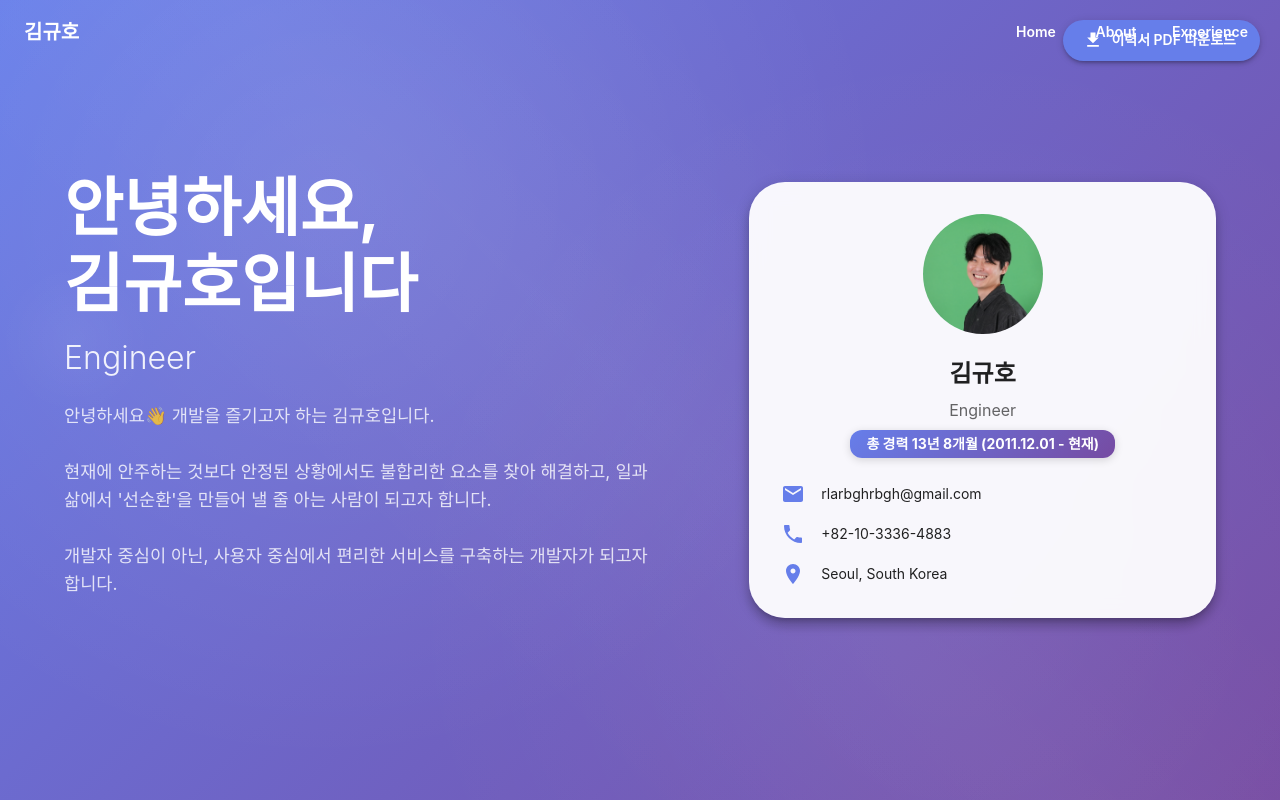
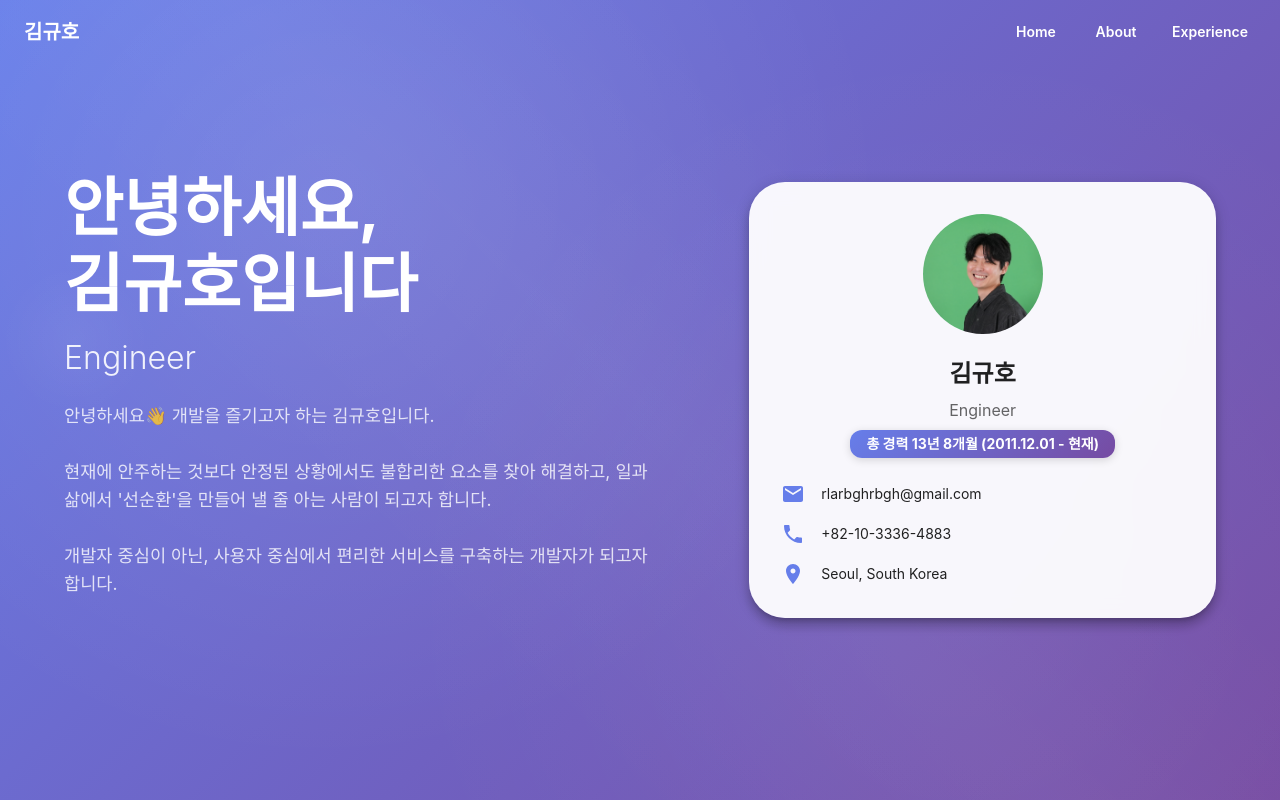
Before and after one commit to kyo-kyo-kp/kyo-resume, a React (Create React App) app: page / in a window 1280 px wide. Shown: the top 800 px of the page. Built offline with nearby package versions, Linux system fonts and the light colour scheme.

Commit message:
Fix PDF download functionality using html2canvas and jsPDF

```diff
--- a/package.json
+++ b/package.json
@@ -17,11 +17,12 @@
     "@types/react": "^19.1.10",
     "@types/react-dom": "^19.1.7",
     "framer-motion": "^12.23.12",
+    "html2canvas": "^1.4.1",
+    "jspdf": "^3.0.1",
     "react": "^19.1.1",
     "react-dom": "^19.1.1",
     "react-router-dom": "^7.8.1",
     "react-scripts": "5.0.1",
-    "react-to-pdf": "^2.0.1",
     "typescript": "^4.9.5",
     "web-vitals": "^2.1.4"
   },
--- a/src/App.tsx
+++ b/src/App.tsx
@@ -1,11 +1,10 @@
-import React, { useRef } from 'react';
+import React from 'react';
 import { ThemeProvider, createTheme } from '@mui/material/styles';
 import { CssBaseline, Box } from '@mui/material';
 import Header from './components/Header';
 import HeroSection from './components/HeroSection';
 import AboutSection from './components/AboutSection';
 import ExperienceSection from './components/ExperienceSection';
-import PDFDownloadButton from './components/PDFDownloadButton';
 import { personalInfo, experiences } from './data/resumeData';
 
 // Material-UI 테마 설정
@@ -78,8 +77,6 @@ const sections = [
 ];
 
 function App() {
-  const resumeRef = useRef<HTMLDivElement>(null);
-
   const handleSectionClick = (sectionId: string) => {
     const element = document.getElementById(sectionId);
     if (element) {
@@ -90,8 +87,7 @@ function App() {
   return (
     <ThemeProvider theme={theme}>
       <CssBaseline />
-      <Box ref={resumeRef} sx={{ minHeight: '100vh' }}>
-        <PDFDownloadButton targetRef={resumeRef} />
+      <Box sx={{ minHeight: '100vh' }}>
         <Header sections={sections} onSectionClick={handleSectionClick} />
 
         <Box id="home">
--- a/src/components/ExperienceSection.tsx
+++ b/src/components/ExperienceSection.tsx
@@ -12,6 +12,7 @@ import {
 } from '@mui/icons-material';
 import { motion } from 'framer-motion';
 import { Experience } from '../types';
+import PDFDownloadButton from './PDFDownloadButton';
 
 interface ExperienceSectionProps {
   experiences: Experience[];
@@ -225,6 +226,7 @@ const ExperienceSection: React.FC<ExperienceSectionProps> = ({ experiences }) =>
               <Typography variant="body1" sx={{ mb: 3, opacity: 0.9 }}>
                 노션에 더 자세한 프로젝트와 경험을 정리해두었어요.
               </Typography>
+              <Box sx={{ display: 'flex', gap: 2, justifyContent: 'center', flexWrap: 'wrap' }}>
                 <Box
                   component="a"
                   href="https://kyo-tigger.notion.site/kyo-s-resume-57834551f5ba4368b62f0b48304b10b8"
@@ -248,6 +250,8 @@ const ExperienceSection: React.FC<ExperienceSectionProps> = ({ experiences }) =>
                 >
                   포트폴리오 보기
                 </Box>
+                <PDFDownloadButton />
+              </Box>
             </Paper>
           </motion.div>
         </motion.div>
--- a/src/components/PDFDownloadButton.tsx
+++ b/src/components/PDFDownloadButton.tsx
@@ -1,56 +1,99 @@
 import React from 'react';
-import { Button, Box } from '@mui/material';
+import { Button } from '@mui/material';
 import { Download as DownloadIcon } from '@mui/icons-material';
-import { generatePDF } from 'react-to-pdf';
+import html2canvas from 'html2canvas';
+import jsPDF from 'jspdf';
 
-interface PDFDownloadButtonProps {
-  targetRef: React.RefObject<HTMLElement>;
+const PDFDownloadButton: React.FC = () => {
+  const handleDownloadPDF = async () => {
+    try {
+      // 로딩 표시
+      const button = document.querySelector('[data-pdf-button]') as HTMLButtonElement;
+      if (button) {
+        button.disabled = true;
+        button.textContent = 'PDF 생성 중...';
       }
 
-const PDFDownloadButton: React.FC<PDFDownloadButtonProps> = ({ targetRef }) => {
-  const handleDownloadPDF = async () => {
+      // 각 섹션을 순차적으로 캡처
+      const sections = ['home', 'about', 'experience'];
+      const pdf = new jsPDF('p', 'mm', 'a4');
+      let currentY = 10; // 시작 위치
+
+      for (const sectionId of sections) {
+        const section = document.getElementById(sectionId);
+        if (section) {
           try {
-      const options = {
-        filename: 'kyo-resume.pdf',
-        page: {
-          margin: 20,
-          format: 'a4',
-        },
-        overrides: {
-          pdf: {
-            compress: true,
-            unit: 'mm',
-          },
-        },
-      };
+            const canvas = await html2canvas(section, {
+              scale: 1.2,
+              useCORS: true,
+              allowTaint: true,
+              backgroundColor: '#ffffff',
+              logging: false,
+            });
 
-      await generatePDF(targetRef, options);
+            const imgData = canvas.toDataURL('image/png');
+            const imgWidth = 190; // 여백 고려
+            const imgHeight = (canvas.height * imgWidth) / canvas.width;
+
+            // 새 페이지가 필요한지 확인
+            if (currentY + imgHeight > 280) {
+              pdf.addPage();
+              currentY = 10;
+            }
+
+            pdf.addImage(imgData, 'PNG', 10, currentY, imgWidth, imgHeight);
+            currentY += imgHeight + 10; // 섹션 간 간격
+          } catch (sectionError) {
+            console.warn(`섹션 ${sectionId} 캡처 실패:`, sectionError);
+          }
+        }
+      }
+
+      // PDF 다운로드
+      pdf.save('kyo-resume.pdf');
+
+      // 버튼 상태 복원
+      if (button) {
+        button.disabled = false;
+        button.innerHTML = '<svg class="MuiSvgIcon-root MuiSvgIcon-fontSizeMedium" focusable="false" aria-hidden="true" viewBox="0 0 24 24" data-testid="DownloadIcon"><path d="M5 20h14v-2H5v2zM12 2C6.48 2 2 6.48 2 12s4.48 10 10 10 10-4.48 10-10S17.52 2 12 2zm-1 17.93c-3.94-.49-7-3.85-7-7.93 0-.62.08-1.21.21-1.79L9 15v1c0 1.1.9 2 2 2v1.93zm6.9-2.54c-.26-.81-1-1.39-1.9-1.39h-1v-3c0-.55-.45-1-1-1H8v-2h2c.55 0 1-.45 1-1V7h2c1.1 0 2-.9 2-2v-.41c2.93 1.19 5 4.06 5 7.41 0 2.08-.8 3.97-2.1 5.39z"></path></svg>PDF 다운로드';
+      }
     } catch (error) {
       console.error('PDF 생성 중 오류 발생:', error);
       alert('PDF 다운로드 중 오류가 발생했습니다.');
+
+      // 버튼 상태 복원
+      const button = document.querySelector('[data-pdf-button]') as HTMLButtonElement;
+      if (button) {
+        button.disabled = false;
+        button.innerHTML = '<svg class="MuiSvgIcon-root MuiSvgIcon-fontSizeMedium" focusable="false" aria-hidden="true" viewBox="0 0 24 24" data-testid="DownloadIcon"><path d="M5 20h14v-2H5v2zM12 2C6.48 2 2 6.48 2 12s4.48 10 10 10 10-4.48 10-10S17.52 2 12 2zm-1 17.93c-3.94-.49-7-3.85-7-7.93 0-.62.08-1.21.21-1.79L9 15v1c0 1.1.9 2 2 2v1.93zm6.9-2.54c-.26-.81-1-1.39-1.9-1.39h-1v-3c0-.55-.45-1-1-1H8v-2h2c.55 0 1-.45 1-1V7h2c1.1 0 2-.9 2-2v-.41c2.93 1.19 5 4.06 5 7.41 0 2.08-.8 3.97-2.1 5.39z"></path></svg>PDF 다운로드';
+      }
     }
   };
 
   return (
-    <Box sx={{ position: 'fixed', top: 20, right: 20, zIndex: 1000 }} className="pdf-download-button">
     <Button
-        variant="contained"
-        color="primary"
+      variant="outlined"
+      color="inherit"
       startIcon={<DownloadIcon />}
       onClick={handleDownloadPDF}
+      data-pdf-button
       sx={{
         borderRadius: 2,
         px: 3,
-          py: 1,
-          boxShadow: 3,
+        py: 1.5,
+        borderColor: 'rgba(255, 255, 255, 0.3)',
+        color: 'white',
+        fontWeight: 'bold',
         '&:hover': {
-            boxShadow: 6,
-          },
+          backgroundColor: 'rgba(255, 255, 255, 0.1)',
+          borderColor: 'rgba(255, 255, 255, 0.5)',
+          transform: 'translateY(-2px)',
+          transition: 'all 0.3s ease'
+        }
       }}
     >
-        이력서 PDF 다운로드
+      PDF 다운로드
     </Button>
-    </Box>
   );
 };
 
```
Also changed, not shown: 1 other file (tests, documents, lock files or other folders). Lines whose indentation alone changed are shown as unchanged.
